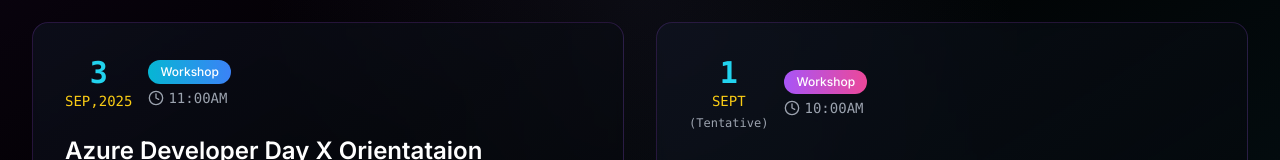
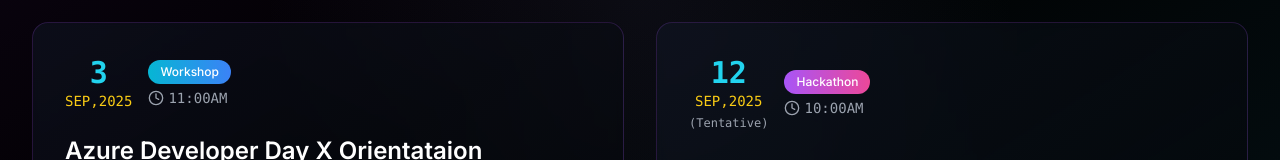
Before and after one commit to harshitg20/Code-Rangers-Website, a React (Vite) app: page /events in a window 1280 px wide. Shown: the part 415-575 px from the top of the page. Built offline with nearby package versions, Linux system fonts and the light colour scheme.

Commit message:
Update Events.tsx

```diff
--- a/src/pages/Events.tsx
+++ b/src/pages/Events.tsx
@@ -18,11 +18,11 @@ const Events = () => {
 
     },
     {
-      date: "Sept 1",
+      date: "Sep,2025 12",
       time: "10:00AM",
       title: "Smart India Hackathon",
       description: "Smart India Hackathon (SIH) is a nationwide initiative by the Government of India to provide students a platform to solve pressing real-life problems.",
-      type: "Workshop",
+      type: "Hackathon",
       color: "from-purple-500 to-pink-500",
       location: "Seminar Hall",
       attendees: "100+",
```
